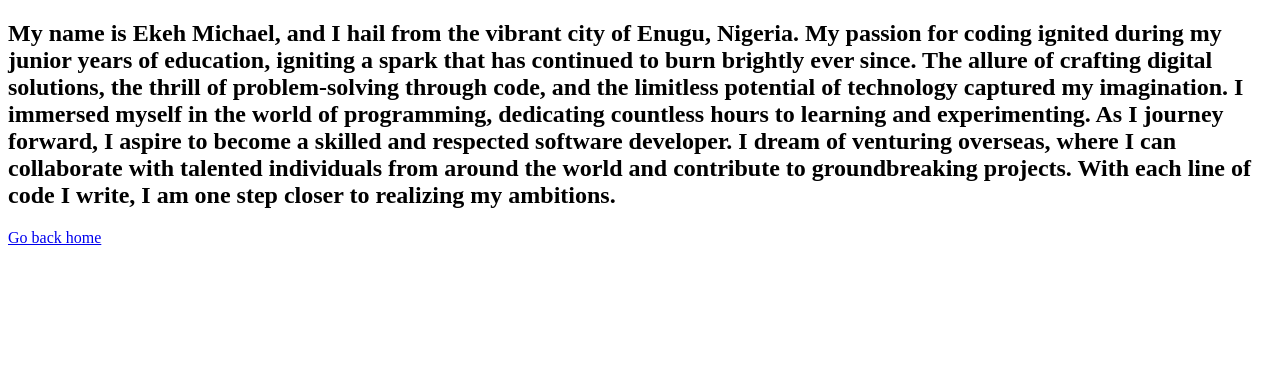
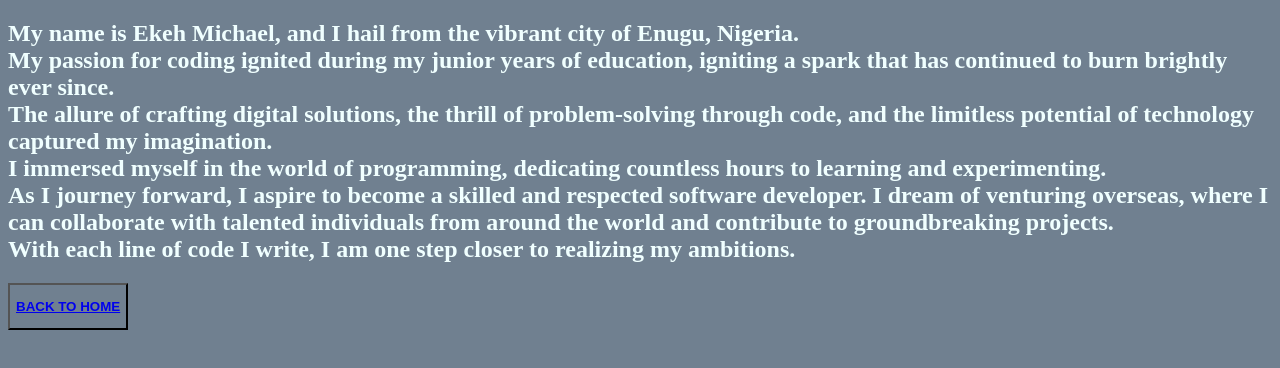
Before and after one commit to AJOH1/intro, a plain HTML site: page fav.html in a window 1280 px wide. Drawn offline with Linux system fonts and the light colour scheme.

Commit message:
i added backgroud color to the html

```diff
--- a/fav.html
+++ b/fav.html
@@ -5,11 +5,14 @@
     <meta name="viewport" content="width=<device-widt>, initial-scale=1.0">
     <title>Document</title>
 </head>
-<body>
-    <h2>My name is Ekeh Michael, and I hail from the vibrant city of Enugu, Nigeria. My passion for coding ignited during my junior years of education, igniting a spark that has continued to burn brightly ever since.
-        The allure of crafting digital solutions, the thrill of problem-solving through code, and the limitless potential of technology captured my imagination. I immersed myself in the world of programming, dedicating countless hours to learning and experimenting.
-        As I journey forward, I aspire to become a skilled and respected software developer. I dream of venturing overseas, where I can collaborate with talented individuals from around the world and contribute to groundbreaking projects. With each line of code I write, I am one step closer to realizing my ambitions.</h2>
+<body style="background-color: slategrey;">
+    <h2 style="color:azure;">My name is Ekeh Michael, and I hail from the vibrant city of Enugu, Nigeria. <br>
+        My passion for coding ignited during my junior years of education, igniting a spark that has continued to burn brightly ever since.<br>
+        The allure of crafting digital solutions, the thrill of problem-solving through code, and the limitless potential of technology captured my imagination. <br>
+        I immersed myself in the world of programming, dedicating countless hours to learning and experimenting.<br>
+        As I journey forward, I aspire to become a skilled and respected software developer. I dream of venturing overseas, where I can collaborate with talented individuals from around the world and contribute to groundbreaking projects.<br>
+         With each line of code I write, I am one step closer to realizing my ambitions.</h2>
 
-    <p><a href="index.html">Go back home</a></p>
+   <button style="background-color:initial;"><p><a href="index.html"><strong>BACK TO HOME</strong> </a></p></button>
 </body>
 </html>
```
Also changed, not shown: index.html (+14 -4 lines).
